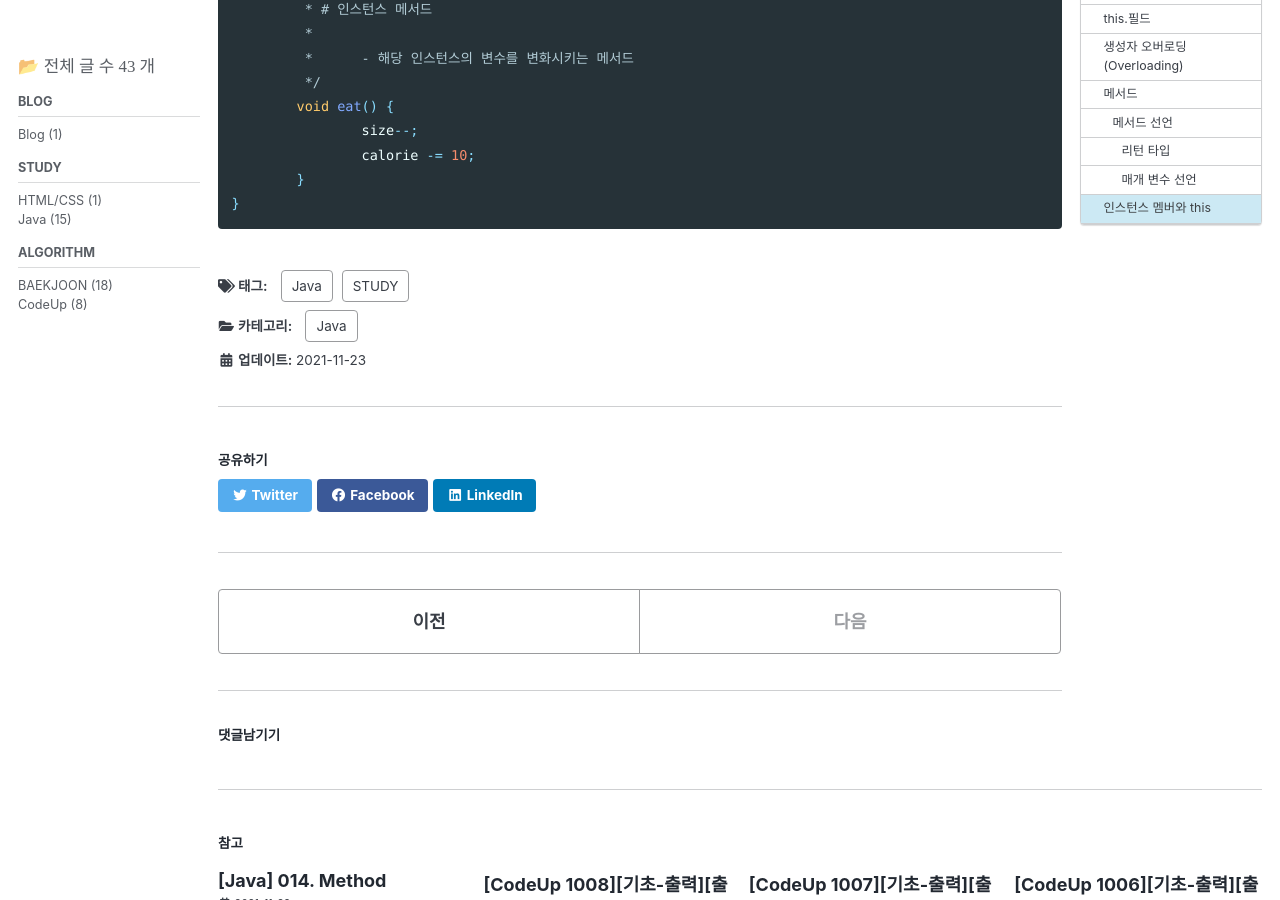
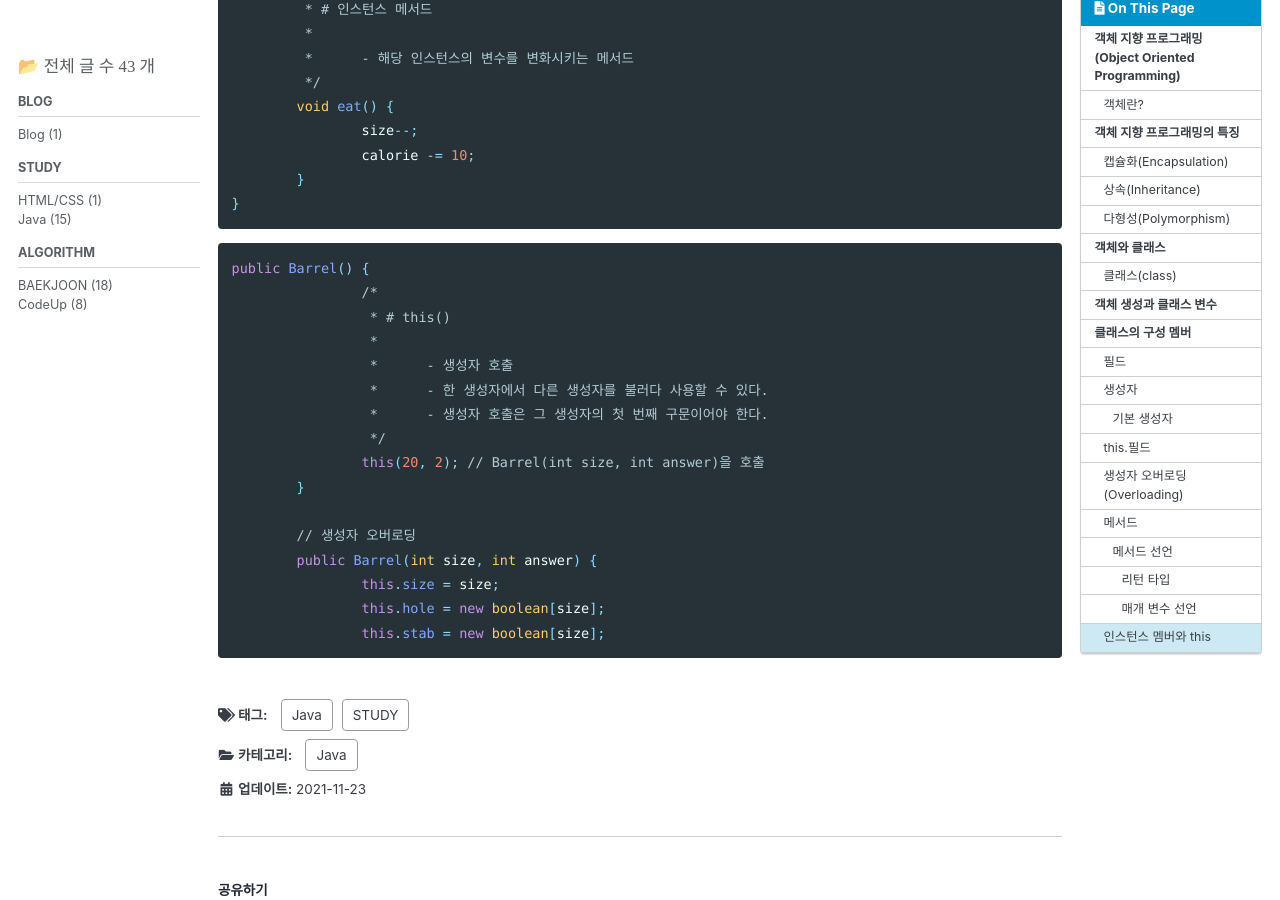
Before and after one commit to devxmonica/devxmonica.github.io, a Jekyll site: the page built from _posts/2021-11-23-43th-posting.md, in a window 1280 px wide and 900 px high, scrolled down 6512 px. Built offline with Jekyll 4.4.1, drawn with Linux system fonts in a browser that asks for light colours; cached includes are drawn as plain includes; comment, search, counter and statistics services are not loaded.

Commit message:
[Java] 015. OOP  this() 생성자 호출 내용 추가

````diff
--- a/_posts/2021-11-23-43th-posting.md
+++ b/_posts/2021-11-23-43th-posting.md
@@ -258,3 +258,22 @@
 	}
 }
 ```
+
+```java
+public Barrel() {
+		/*
+		 * # this()
+		 *
+		 * 	- 생성자 호출
+		 * 	- 한 생성자에서 다른 생성자를 불러다 사용할 수 있다.
+		 * 	- 생성자 호출은 그 생성자의 첫 번째 구문이어야 한다.
+		 */
+		this(20, 2); // Barrel(int size, int answer)을 호출
+	}
+
+	// 생성자 오버로딩
+	public Barrel(int size, int answer) {
+		this.size = size;
+		this.hole = new boolean[size];
+		this.stab = new boolean[size];
+```
````
